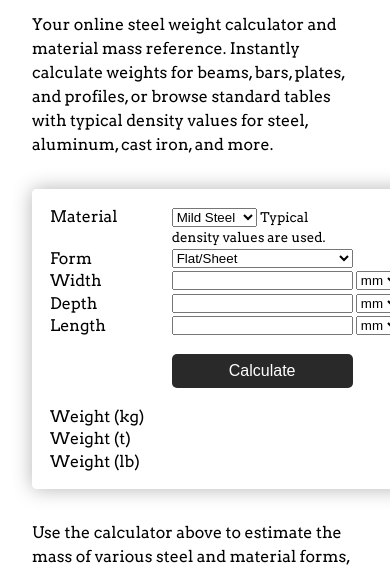
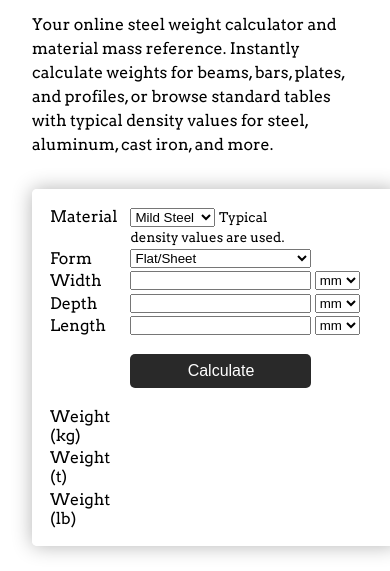
Before and after one commit to Kilumbilo/Kilometrics.net, a plain HTML site: page index.html in a window 390 px wide. Shown: the part 250-821 px from the top of the page. Drawn offline with Linux system fonts and the light colour scheme; a web font is replaced by a local one.

Commit message:
adjusted width and spacing for calc in @media

```diff
--- a/style.css
+++ b/style.css
@@ -482,7 +482,9 @@ tr:nth-child(odd) {
   }
 
   #home .calculator {
-  padding: 1rem;
+    padding: 1rem;
+    grid-template-columns: 0.8fr 0.5fr 0.2fr;
+    width: 365px;
   }
 
   .cards {
```
